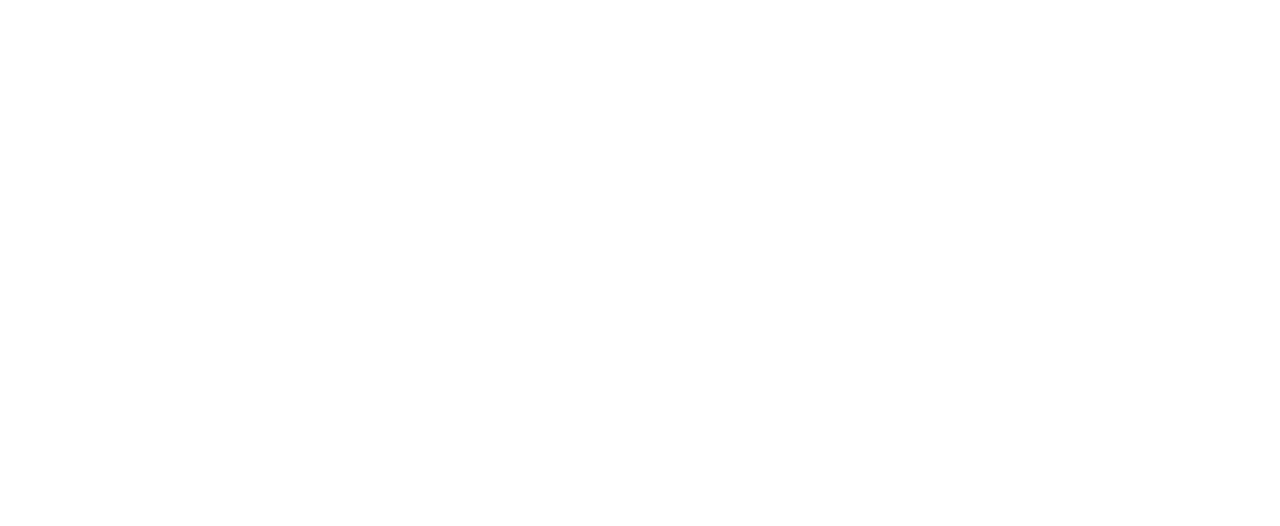
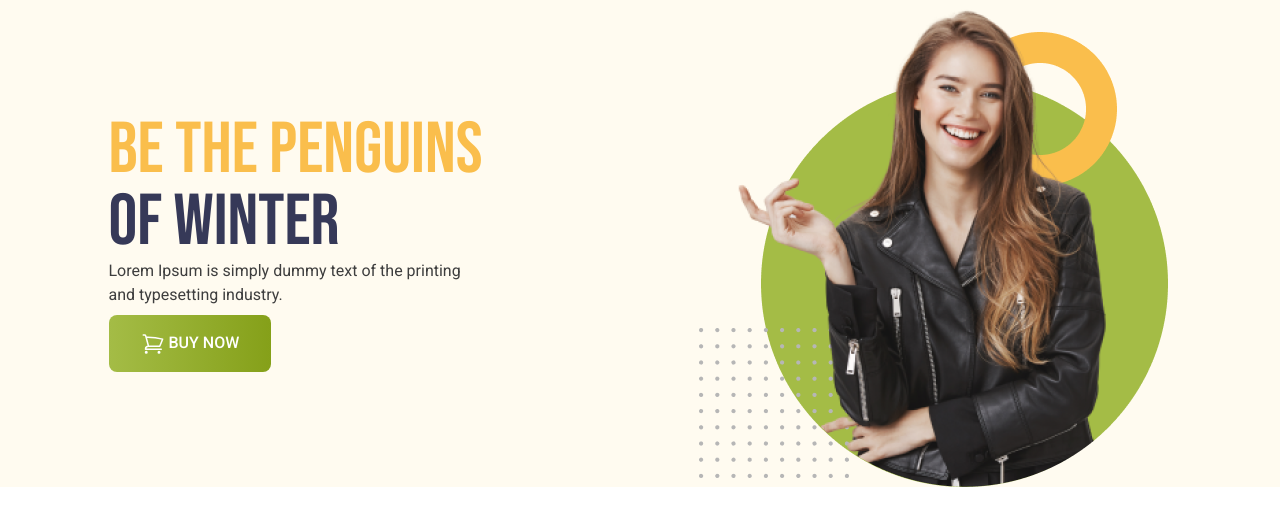
Before and after one commit to taiatulislam/penguin-fashion, a plain HTML site: page index.html in a window 1280 px wide. Drawn offline with nearby package versions, Linux system fonts and the light colour scheme.

Commit message:
header section added

```diff
--- a/index.html
+++ b/index.html
@@ -6,9 +6,53 @@
     <meta name="viewport" content="width=device-width, initial-scale=1.0">
     <title>Penguin Fashion</title>
     <script src="https://cdn.tailwindcss.com"></script>
+    <link rel="preconnect" href="https://fonts.googleapis.com">
+    <link rel="preconnect" href="https://fonts.gstatic.com" crossorigin>
+    <link
+        href="https://fonts.googleapis.com/css2?family=Bebas+Neue&family=Montserrat:wght@700&family=Roboto:wght@400;500;700&display=swap"
+        rel="stylesheet">
+
+    <style>
+        .font-bebas {
+            font-family: 'Bebas Neue', sans-serif;
+        }
+
+        .font-montserrat {
+            font-family: 'Montserrat', sans-serif;
+        }
+
+        .font-roboto {
+            font-family: 'Roboto', sans-serif;
+        }
+    </style>
+
+
 </head>
 
 <body>
+    <header>
+        <div class="flex flex-col lg:flex-row justify-around items-center bg-[#FFFBF0]">
+            <div>
+                <h1 class="font-bebas font-normal text-7xl text-[#363958]"><span class="text-[#FABE4C]">Be the
+                        Penguins</span> <br>
+                    of Winter</h1>
+                <p class="font-roboto font-normal text-base text-[#3E3E3E] mb-2">Lorem Ipsum is simply dummy text of the
+                    printing <br>
+                    and typesetting industry.</p>
+                <button
+                    class="font-roboto font-medium text-base text-[#FFF] bg-gradient-to-r from-[#A4BC46] to-[#85A019] py-4 px-8 rounded-lg">
+                    <svg xmlns="http://www.w3.org/2000/svg" fill="none" viewBox="0 0 24 24" stroke-width="1.5"
+                        stroke="currentColor" class="w-6 h-6 inline">
+                        <path stroke-linecap="round" stroke-linejoin="round"
+                            d="M2.25 3h1.386c.51 0 .955.343 1.087.835l.383 1.437M7.5 14.25a3 3 0 00-3 3h15.75m-12.75-3h11.218c1.121-2.3 2.1-4.684 2.924-7.138a60.114 60.114 0 00-16.536-1.84M7.5 14.25L5.106 5.272M6 20.25a.75.75 0 11-1.5 0 .75.75 0 011.5 0zm12.75 0a.75.75 0 11-1.5 0 .75.75 0 011.5 0z" />
+                    </svg>
+                    BUY NOW</button>
+            </div>
+            <div>
+                <img src="images/model.png" alt="">
+            </div>
+        </div>
+    </header>
 
 </body>
 
```
